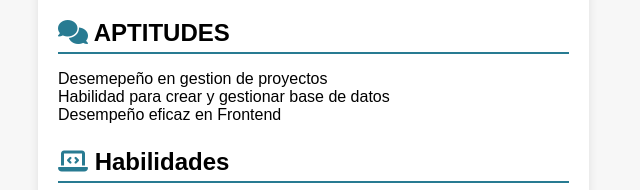
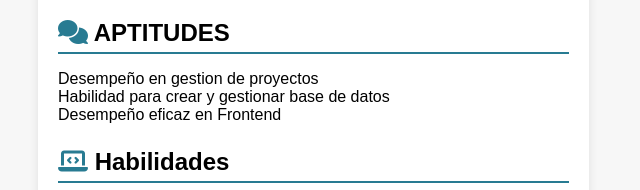
Before and after one commit to angelz0g1/CV-Angel-Uriel-Del-Villar-Calderon, a plain HTML site: page index.html in a window 1280 px wide. Shown: the part 564-754 px from the top of the page, 0-640 px from the left. Drawn offline with nearby package versions, Linux system fonts and the light colour scheme.

Commit message:
Update index.html
Signed-off-by: Angel Uriel Del Villar calderón <127915018+angelz0g1@users.noreply.github.com>

```diff
--- a/index.html
+++ b/index.html
@@ -55,7 +55,7 @@
 <h3><i class="fa-solid fa-comments"></i> APTITUDES</h3>
 <ul>
     <p class="p2">
-Desemepeño en gestion de proyectos<br>
+Desempeño en gestion de proyectos<br>
  Habilidad para crear y gestionar base de datos<br>
  Desempeño eficaz en Frontend<br>
 </ul>
```
